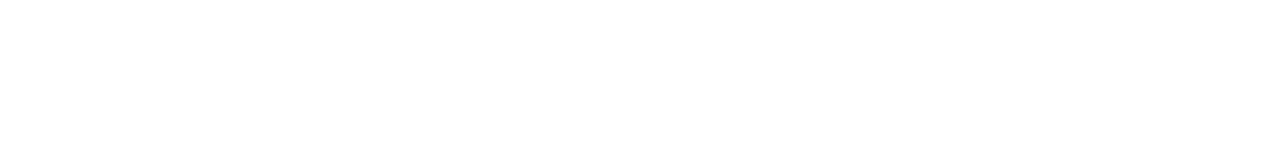
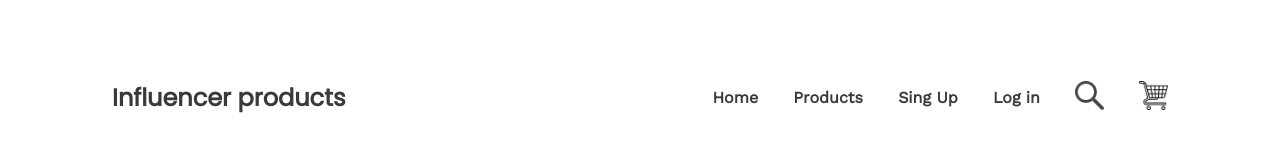
Before and after one commit to JAHIDHASAN05/Responsive-Influencer-Gear-Web, a plain HTML site: page index.html in a window 1280 px wide. Drawn offline with nearby package versions, Linux system fonts and the light colour scheme.

Commit message:
nav bar done

```diff
--- a/index.html
+++ b/index.html
@@ -11,6 +11,36 @@
     <link href="https://fonts.googleapis.com/css2?family=Inter&family=Lobster&family=Open+Sans&family=Poppins&family=Work+Sans&display=swap" rel="stylesheet">
 </head>
 <body>
+    <header>
+
+     <section class="nav-bar">
+        <nav>
+            <h1  class="section-title">
+                Influencer products
+            </h1>
+
+                <ul class="menu-bar">
+                    <li class="a">Home </li>
+                    <li class="a">Products</li>
+                    <li class="a">Sing Up</li>
+                    <li class="a">Log in</li>
+                    <li class="a"> <img src="./logos/search.png" alt=""></li>
+                    <li class="a"> <img src="./logos/shopping-cart.png" alt=""></li>
+                </ul>
+
+           </nav>
+
+
+
+     </section>
+
+    </header>
+    <main>
+
+    </main>
+<footer>
+
+</footer>
 
 </body>
 </html>
--- a/style.css
+++ b/style.css
@@ -7,4 +7,53 @@
     font-family: 'Open Sans', sans-serif;
     font-family: 'Poppins', sans-serif;
     font-family: 'Work Sans', sans-serif;
+    /* border: 1px solid red; */
 }
+
+
+
+/* nav ber style starts */
+
+
+.nav-bar{
+
+    margin: 5rem  7rem;
+
+}
+nav{
+    display: flex;
+    justify-content: space-between;
+    align-items: center;
+}
+
+nav ul{
+    display: flex;
+    justify-content: space-between;
+    list-style: none;
+    align-items: center;
+    gap: 2.2rem;
+}
+
+.section-title{
+    color: #3A3A3A;
+font-feature-settings: 'clig' off, 'liga' off;
+font-family: Poppins;
+font-size: 1.5rem;
+font-style: normal;
+font-weight: 900;
+line-height: normal;
+}
+
+.menu-bar{
+    color: #3A3A3A;
+font-feature-settings: 'clig' off, 'liga' off;
+font-family: Poppins;
+font-size: 1rem;
+font-style: normal;
+font-weight: 600;
+line-height: normal;
+}
+nav ul img{
+    width: 1.8rem;
+    height: 1.8rem;
+}
```
Also changed, not shown: logos/search.png (added), logos/shopping-cart.png (added).
